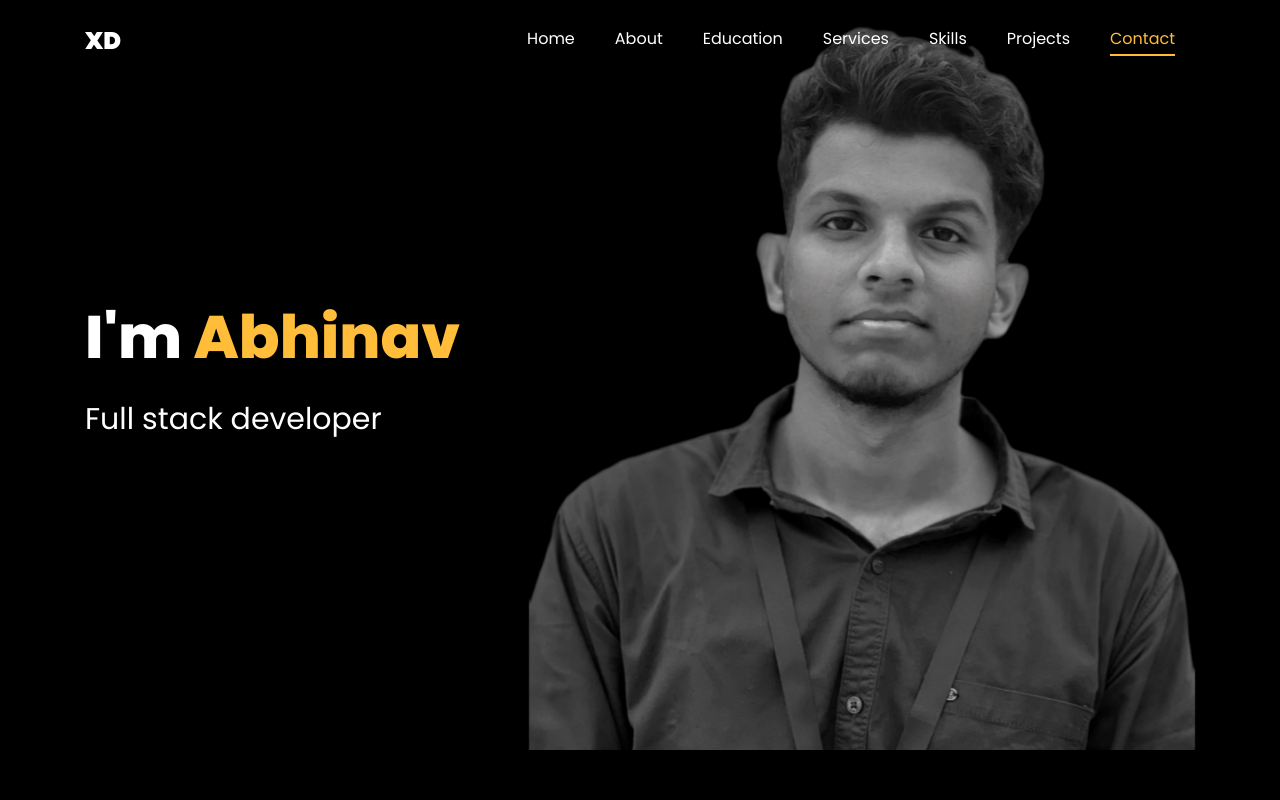
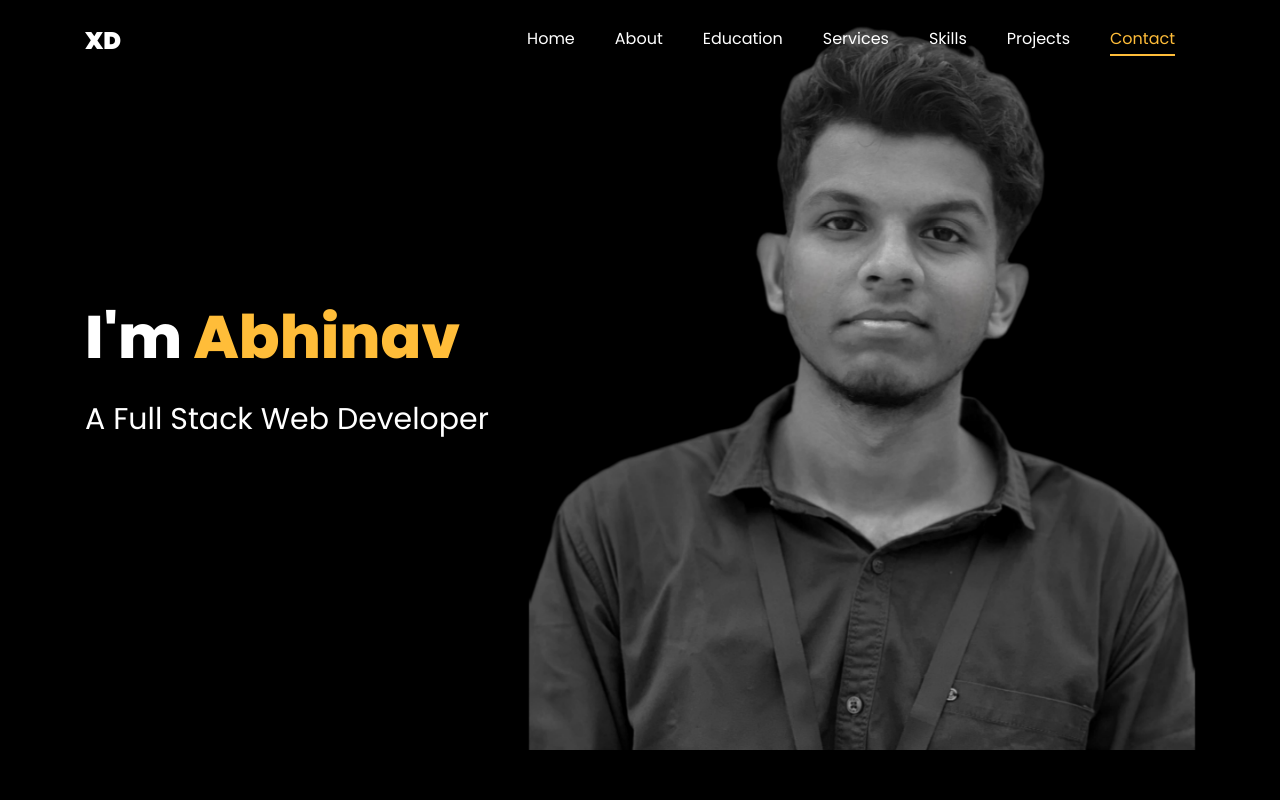
Before and after one commit to abhinavrxd/Portfolio, a plain HTML site: page index.html in a window 1280 px wide. Shown: the top 800 px of the page. Drawn offline with nearby package versions, Linux system fonts and the light colour scheme; files whose address does not match are found by name.

Commit message:
index.html

```diff
--- a/index.html
+++ b/index.html
@@ -62,7 +62,7 @@
 		          	<div class="text">
 		          		<span class="subheading"></span>
 			            <h1 class="mb-4 mt-3">I'm <span>Abhinav</span></h1>
-			            <h2 class="mb-4">Full stack developer </h2>
+			            <h2 class="mb-4">A Full Stack Web Developer </h2>
 
 					</div>
 		          </div>
```
